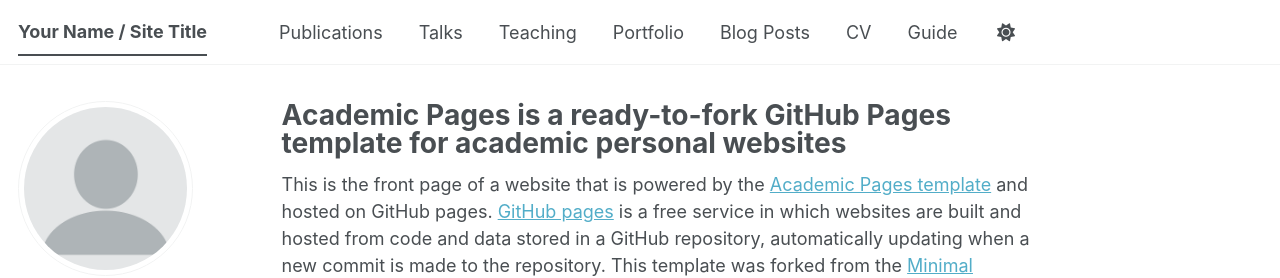
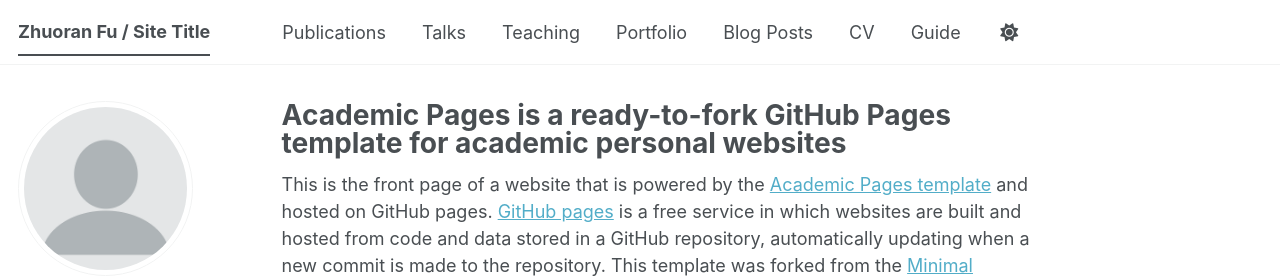
Before and after one commit to Jason-blips/Jason-blips.github.io, a Jekyll site: the page built from _pages/about.md, in a window 1280 px wide. Shown: the top 278 px of the page. Built offline with Jekyll 4.4.1, drawn with Linux system fonts in a browser that asks for light colours; some web fonts are replaced; a script bundle is joined from its source files by our own code; library files that are not in the unit come from our copies.

Commit message:
Update _config.yml

```diff
--- a/_config.yml
+++ b/_config.yml
@@ -9,7 +9,7 @@
 # Basic Site Settings
 locale                   : "en-US"
 site_theme               : "default" # The available themes options are "default", "air", "sunrise", "mint", "dirt" and "contrast"
-title                    : "Your Name / Site Title"
+title                    : "Zhuoran Fu / Site Title"
 title_separator          : "-"
 name                     : &name "Your Name"
 description              : &description "Your Name's academic portfolio"   # Update this with a general description of your site, this is the default if not overridden by a page
```
